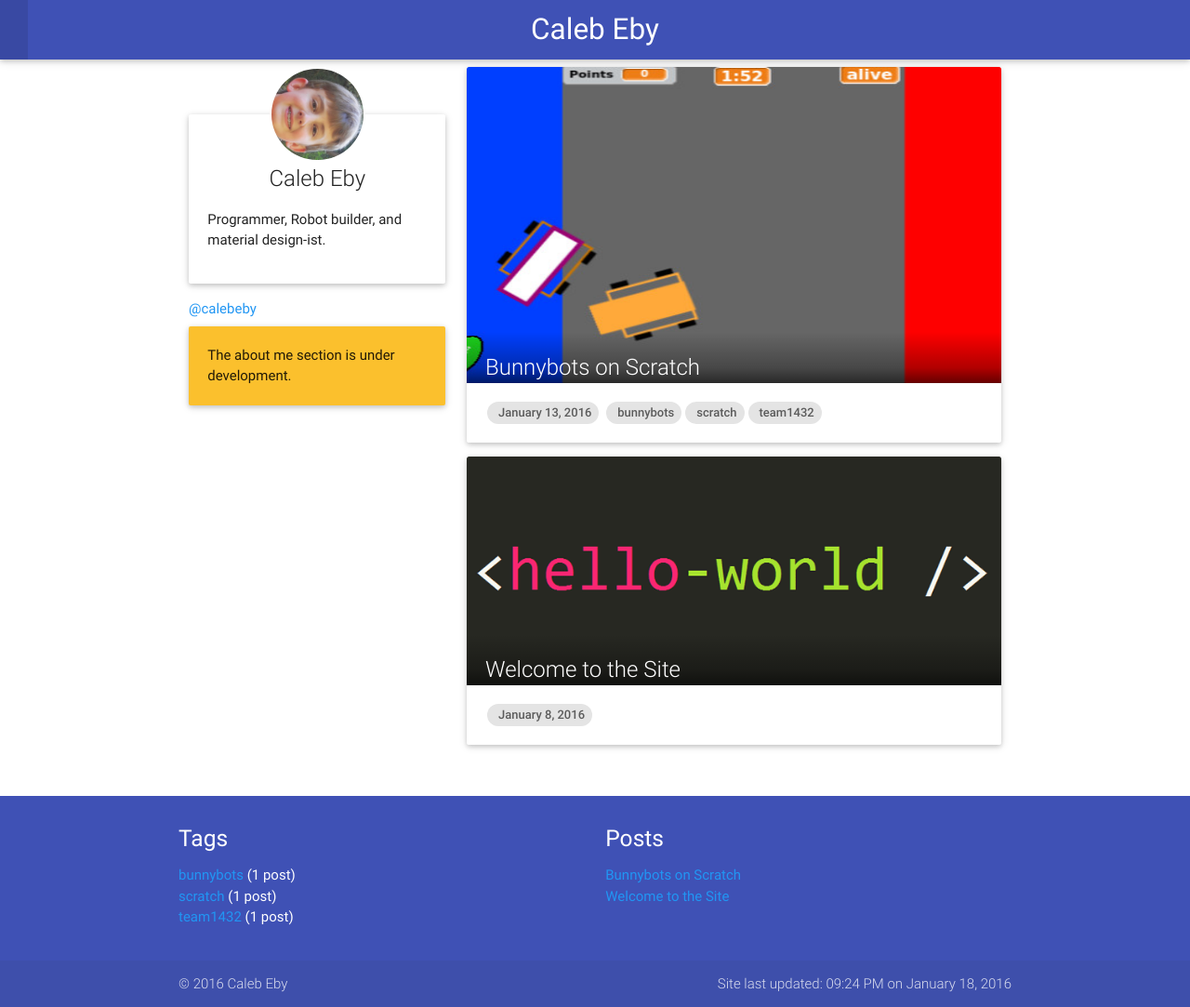
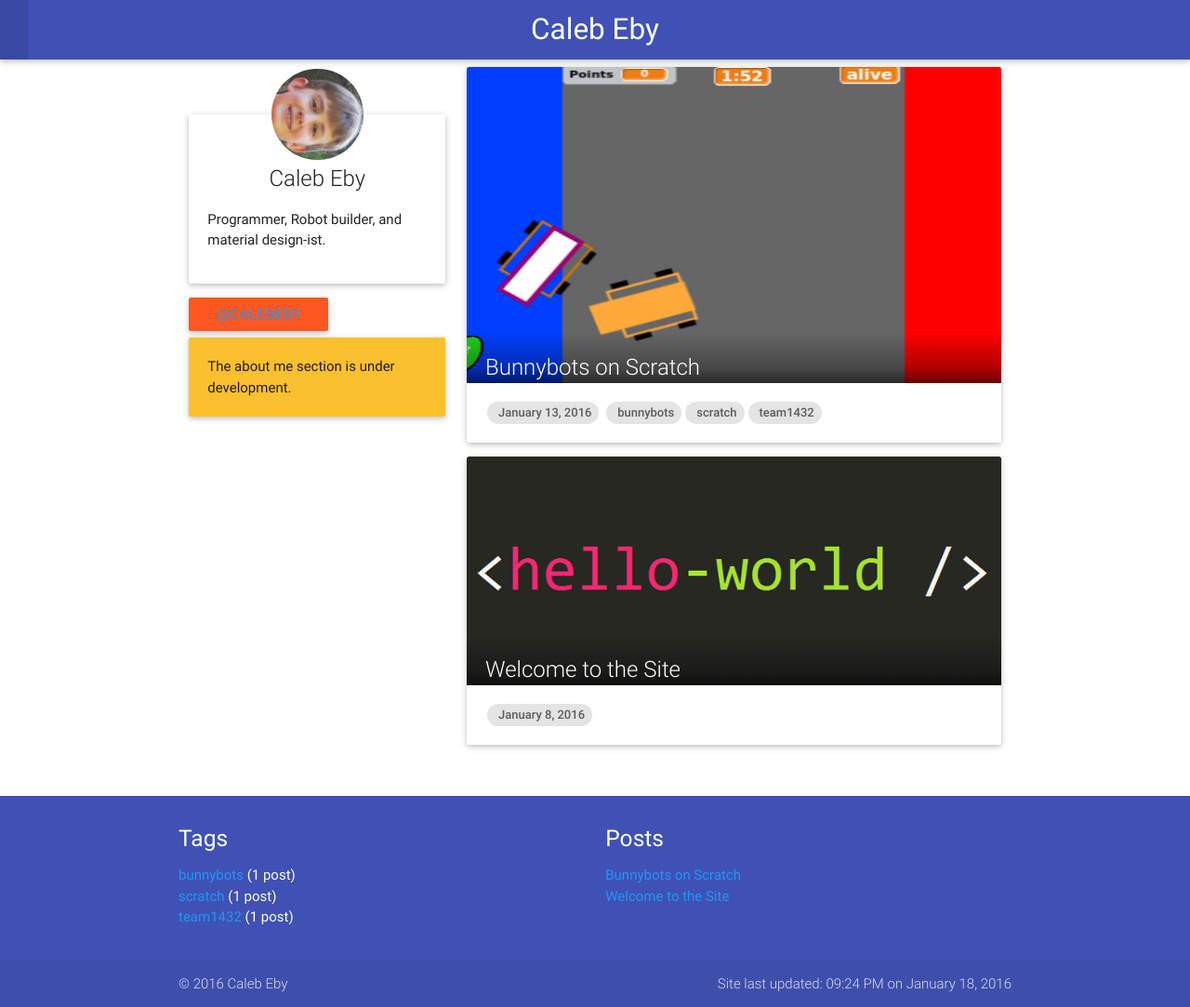
Before and after one commit to calebeby/calebeby.github.io, a Jekyll site: the page built from index.html, in a window 1280 px wide. Shown: the whole page at 93% size. Built offline with Jekyll 4.4.1, drawn with Linux system fonts in a browser that asks for light colours; nearby versions of some CDN libraries.

Commit message:
Update index.html

```diff
--- a/index.html
+++ b/index.html
@@ -12,7 +12,7 @@ permalink: /
         {% capture about %}{% include about.markdown %}{% endcapture %}
         {{ about | markdownify }}
       </div>
-      <div class="button waves-effect">
+      <div class="btn waves-effect">
         <a href="http://github.com/{{ site.accounts.github }}">@{{ site.accounts.github }}</a>
       </div>
       <div class="card-panel yellow darken-2">
```
